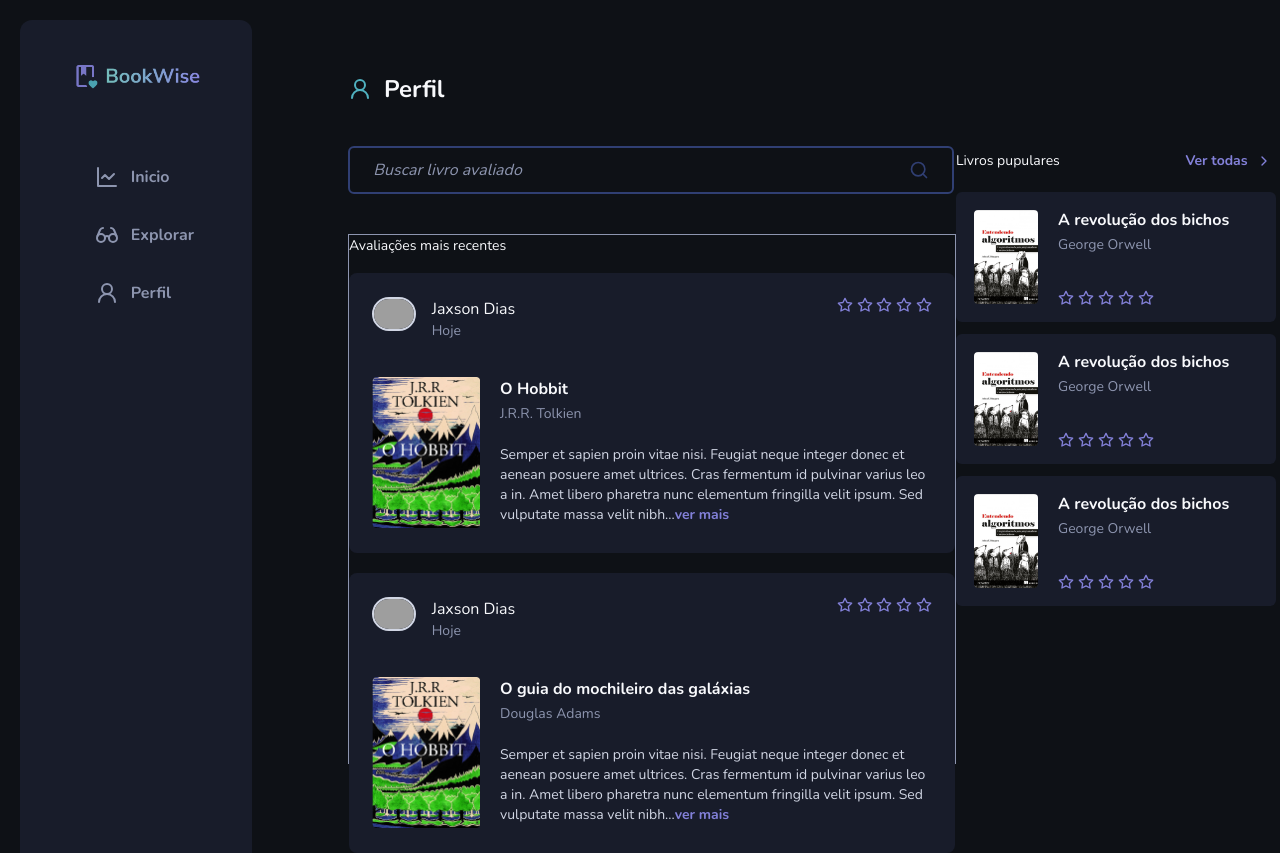
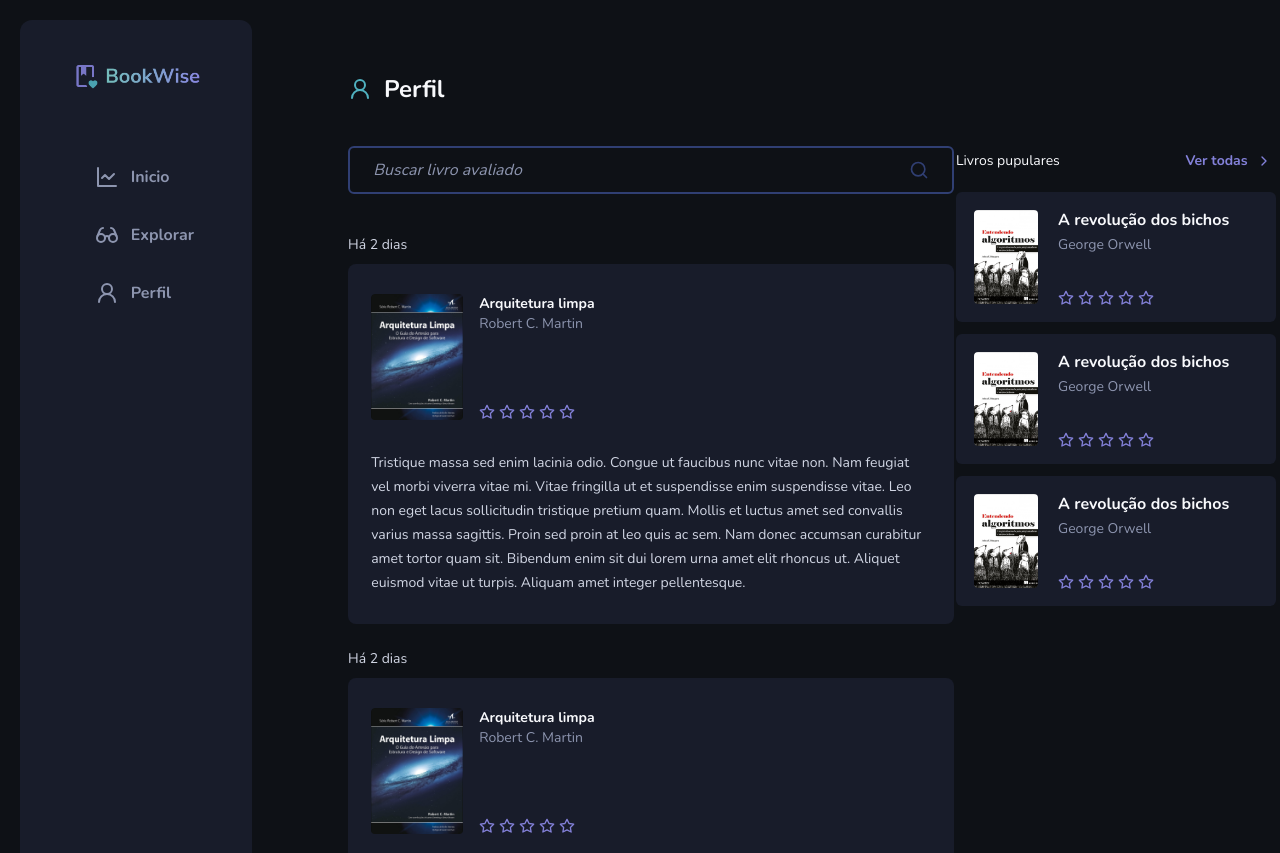
Before and after one commit to fagnersro/book-wise, a Next.js app in the folder web/book-wise/: page /start/profile in a window 1280 px wide. Shown: the top 853 px of the page. Built offline with nearby package versions, Linux system fonts and the light colour scheme; grey boxes are pictures that could not be loaded.

Commit message:
Visual structure - Page profile - RateBoardCard component

```diff
--- a/web/book-wise/src/app/start/layout.tsx
+++ b/web/book-wise/src/app/start/layout.tsx
@@ -9,8 +9,8 @@ import { LogOut } from 'lucide-react'
 
 export default function startLayout({ children }: { children: ReactNode }) {
   return (
-    <div className="grid h-[62.5rem] w-screen grid-cols-[14.5rem_auto] gap-[6rem] p-5">
-      <aside className="flex h-full w-full flex-col items-center rounded-xl bg-gray-700">
+    <div className="grid h-[80rem] w-screen grid-cols-[14.5rem_auto] gap-[6rem] border-[0px] border-red-500 p-5">
+      <aside className="flex h-[61.75rem] w-full flex-col items-center rounded-xl bg-gray-700">
         <Image
           className="mt-10"
           src={Logo}
--- a/web/book-wise/src/app/start/profile/page.tsx
+++ b/web/book-wise/src/app/start/profile/page.tsx
@@ -1,42 +1,25 @@
 import PopularBooks from '@/components/PopularBooks'
-import RecentEstimateCard from '@/components/RecentEstimateCard'
+import RatedBookCard from '@/components/RatedBookCard'
 import SearchRatedBook from '@/components/SearchRatedBook'
 import { ChevronRight, User2 } from 'lucide-react'
 
 export default function PageProfile() {
   return (
-    <section className="grid grid-cols-[38rem_auto]">
+    <section className="grid grid-cols-[38rem_auto] border-[0px] border-gray-50">
       <main className="mt-[3.25rem]">
         <header className="flex h-[2.125rem] w-[9.125rem] items-center">
           <User2 className="mr-[0.75rem] h-[1.5rem] w-[1.5rem] text-green-100" />
           <span className="text text-2xl font-bold text-gray-100">Perfil</span>
         </header>
 
-        <div className="mt-[2.5rem] flex h-[3rem] w-[38rem] flex-col gap-4">
+        <div className="mt-[2.5rem] flex h-[auto] w-[38rem] flex-col gap-4">
           <SearchRatedBook />
         </div>
 
-        <div className="mt-[2.5rem] h-[33.125rem] w-full border-[1px] border-gray-400">
-          <div className="flex h-[1.375rem] items-center">
-            <span className="text-sm text-gray-100">
-              Avaliações mais recentes
-            </span>
-          </div>
-          <RecentEstimateCard
-            book=""
-            title="O Hobbit"
-            subTitle="J.R.R. Tolkien"
-          />
-          <RecentEstimateCard
-            book=""
-            title="O guia do mochileiro das galáxias"
-            subTitle="Douglas Adams"
-          />
-          <RecentEstimateCard
-            book=""
-            title="14 Hábitos de Desenvolvedores Alta..."
-            subTitle="Zeno Rocha"
-          />
+        <div className="mt-[2.5rem] flex h-[auto] w-[38rem] flex-col gap-6 border-[0px] border-red-400 pb-5">
+          <RatedBookCard />
+          <RatedBookCard />
+          <RatedBookCard />
         </div>
       </main>
       <div className="m-[0_auto] mt-[7.875rem] h-[37.625rem] w-[20.25rem]">
--- /dev/null
+++ b/web/book-wise/src/components/RatedBookCard.tsx
@@ -0,0 +1,44 @@
+import AllStart from './AllStar'
+
+export default function RatedBookCard() {
+  return (
+    <div className="flex h-[24.375rem] w-[38rem] flex-col gap-2">
+      <div className="flex h-[1.375rem] w-[37.90rem] items-center">
+        <span className="text-sm text-gray-300">Há 2 dias</span>
+      </div>
+      <div className="flex h-[22.5rem] w-[37.90rem] flex-col items-center justify-center gap-6 rounded-lg bg-gray-700">
+        <div className="flex h-[8.300rem] w-[35rem] gap-4 rounded-md">
+          <div className="h-[7.875rem] w-[5.75rem] rounded-[4px] bg-[url(../assets/books/arquitetura-limpa.png)] bg-cover"></div>
+
+          <div className="flex h-[7.875rem] w-[9.5rem] flex-col justify-between">
+            <div className="flex h-[2.75rem] flex-col">
+              <div className="flex h-[2.75rem] w-full flex-col">
+                <h3 className="text-left text-sm font-bold text-gray-100">
+                  Arquitetura limpa
+                </h3>
+                <span className="text-left text-sm text-gray-400">
+                  Robert C. Martin
+                </span>
+              </div>
+            </div>
+
+            <AllStart />
+          </div>
+        </div>
+
+        <div className="h-[auto] w-[35rem]">
+          <span className="text-sm text-gray-300">
+            Tristique massa sed enim lacinia odio. Congue ut faucibus nunc vitae
+            non. Nam feugiat vel morbi viverra vitae mi. Vitae fringilla ut et
+            suspendisse enim suspendisse vitae. Leo non eget lacus sollicitudin
+            tristique pretium quam. Mollis et luctus amet sed convallis varius
+            massa sagittis. Proin sed proin at leo quis ac sem. Nam donec
+            accumsan curabitur amet tortor quam sit. Bibendum enim sit dui lorem
+            urna amet elit rhoncus ut. Aliquet euismod vitae ut turpis. Aliquam
+            amet integer pellentesque.
+          </span>
+        </div>
+      </div>
+    </div>
+  )
+}
```
